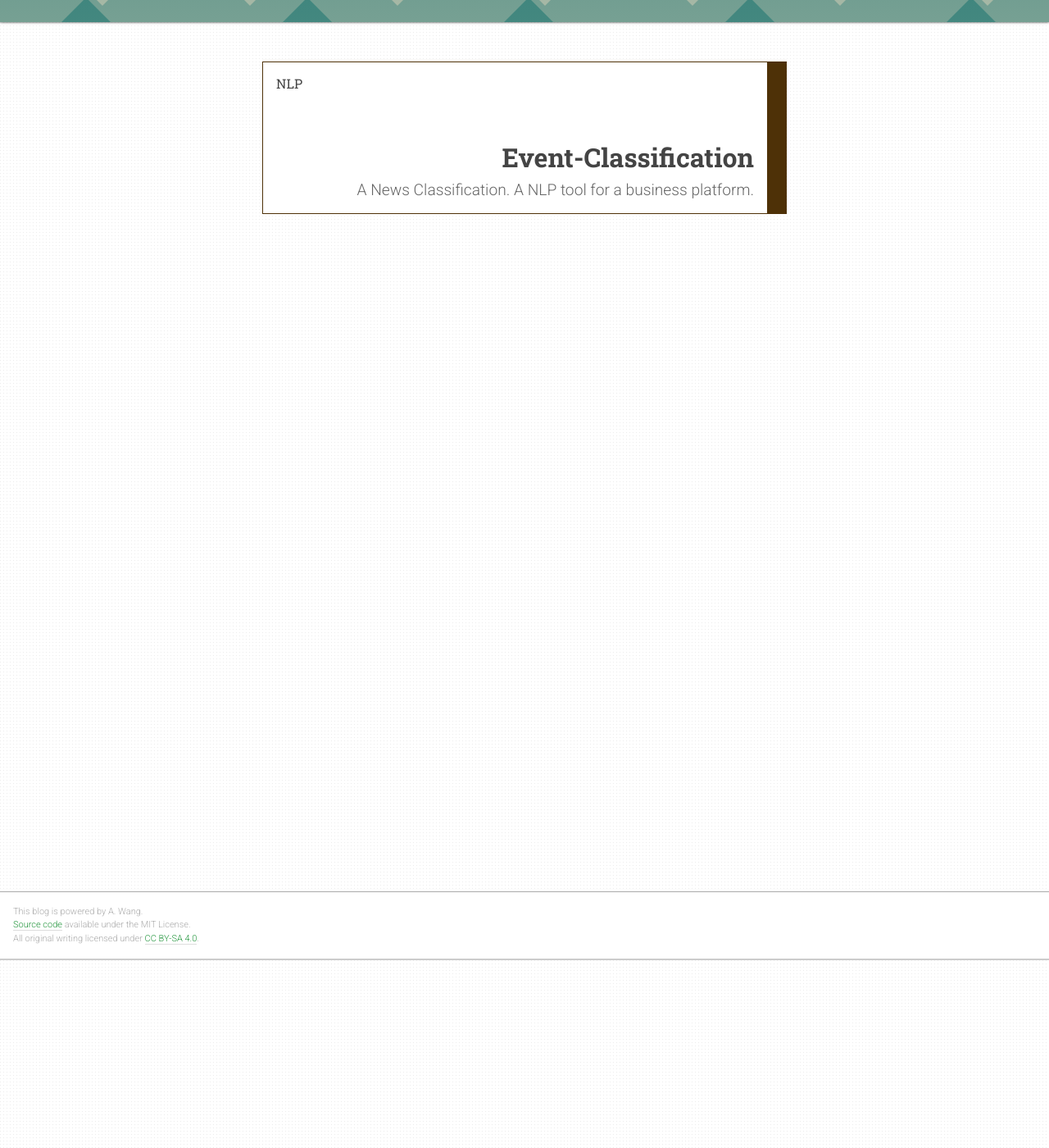
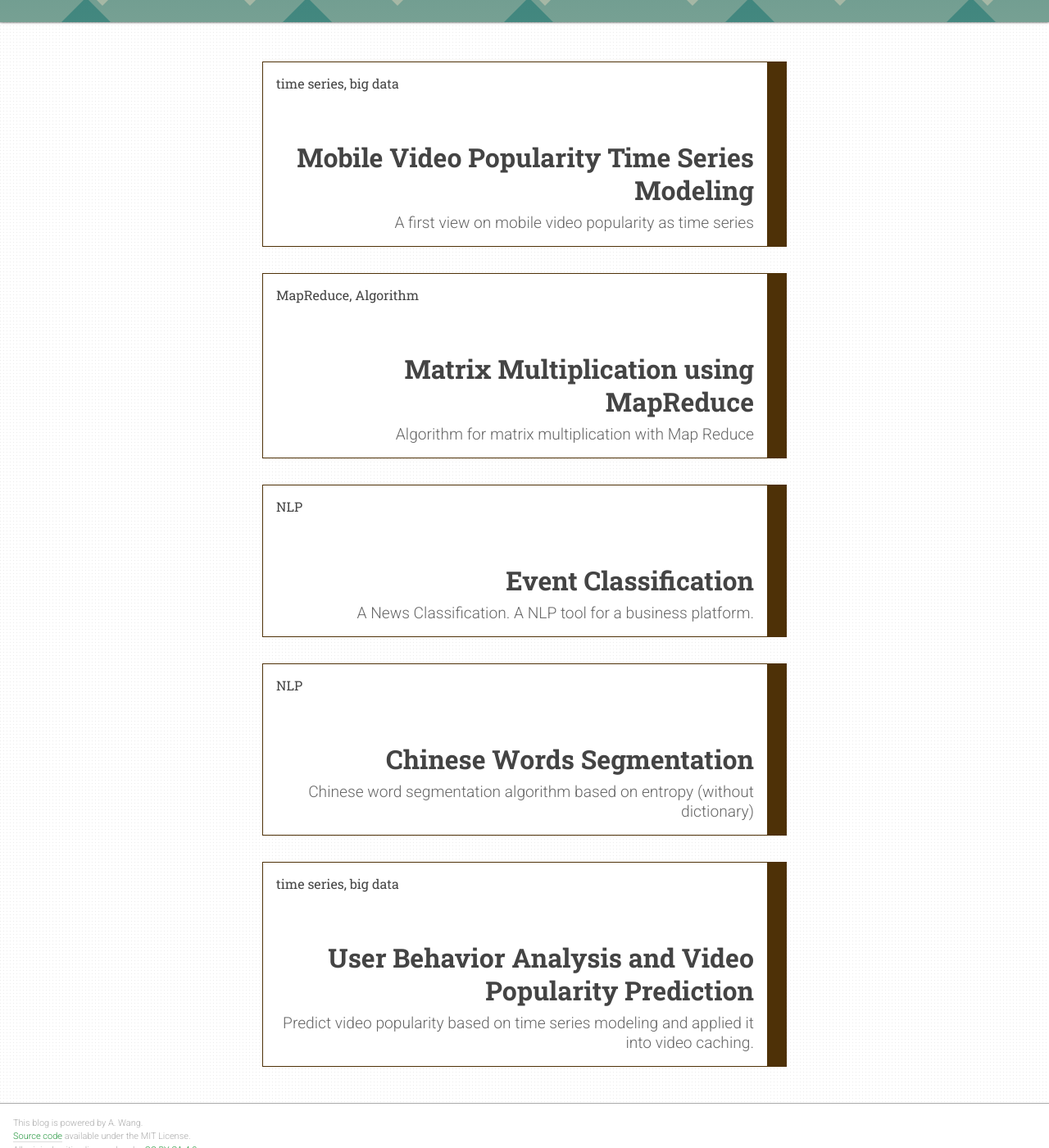
Before and after one commit to AiningWang/AiningWang.github.io, a Jekyll site: the page built from projects.html, in a window 1280 px wide and 1400 px high, scrolled down 229 px. Shown: the whole window at 82% size. Built offline with Jekyll 4.4.1, drawn with Linux system fonts in a browser that asks for light colours.

Commit message:
add some pj info

```diff
--- a/_config.yml
+++ b/_config.yml
@@ -35,10 +35,27 @@ nav_menu:
 
 # Objects listed here will appear on the /projects.html page.
 projects:
-  - title: Event-Classification
+  - title: Mobile Video Popularity Time Series Modeling
+    teaser: A first view on mobile video popularity as time series
+    url: https://dl.acm.org/citation.cfm?id=2944872
+    category: time series, big data
+  - title: Matrix Multiplication using MapReduce
+    teaser: Algorithm for matrix multiplication with Map Reduce
+    url: https://github.com/AiningWang/Matrix-Multiplication-using-MapReduce
+    category: MapReduce, Algorithm
+  - title: Event Classification
     teaser: A News Classification. A NLP tool for a business platform.
     url: https://github.com/AiningWang/Event-Classification
     category: NLP
+  - title: Chinese Words Segmentation
+    teaser: Chinese word segmentation algorithm based on entropy (without dictionary)
+    url: https://github.com/AiningWang/Chinese-Words-Segmentation
+    category: NLP
+  - title: User Behavior Analysis and Video Popularity Prediction
+    teaser: Predict video popularity based on time series modeling and applied it into video caching.
+    url: https://dl.acm.org/citation.cfm?id=3233173.3226035
+    category: time series, big data
+
 
 
 #################
```
